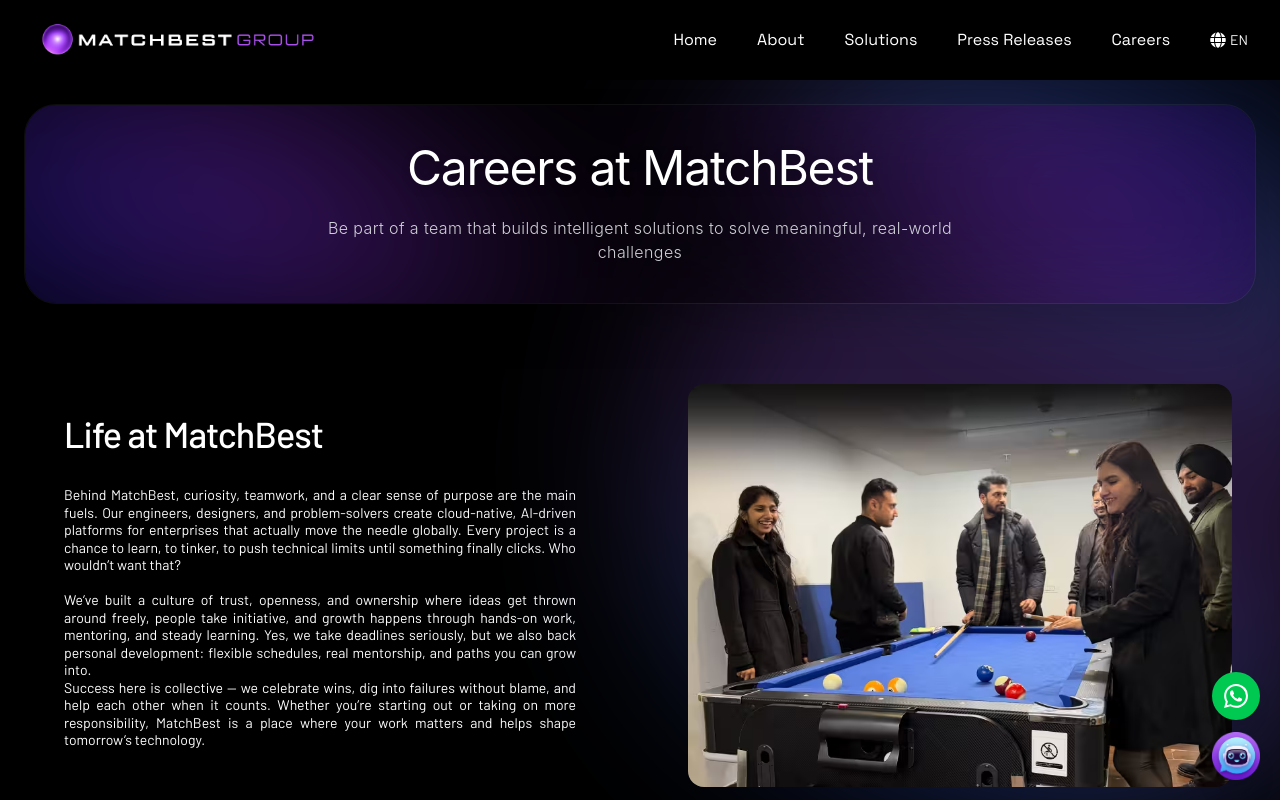
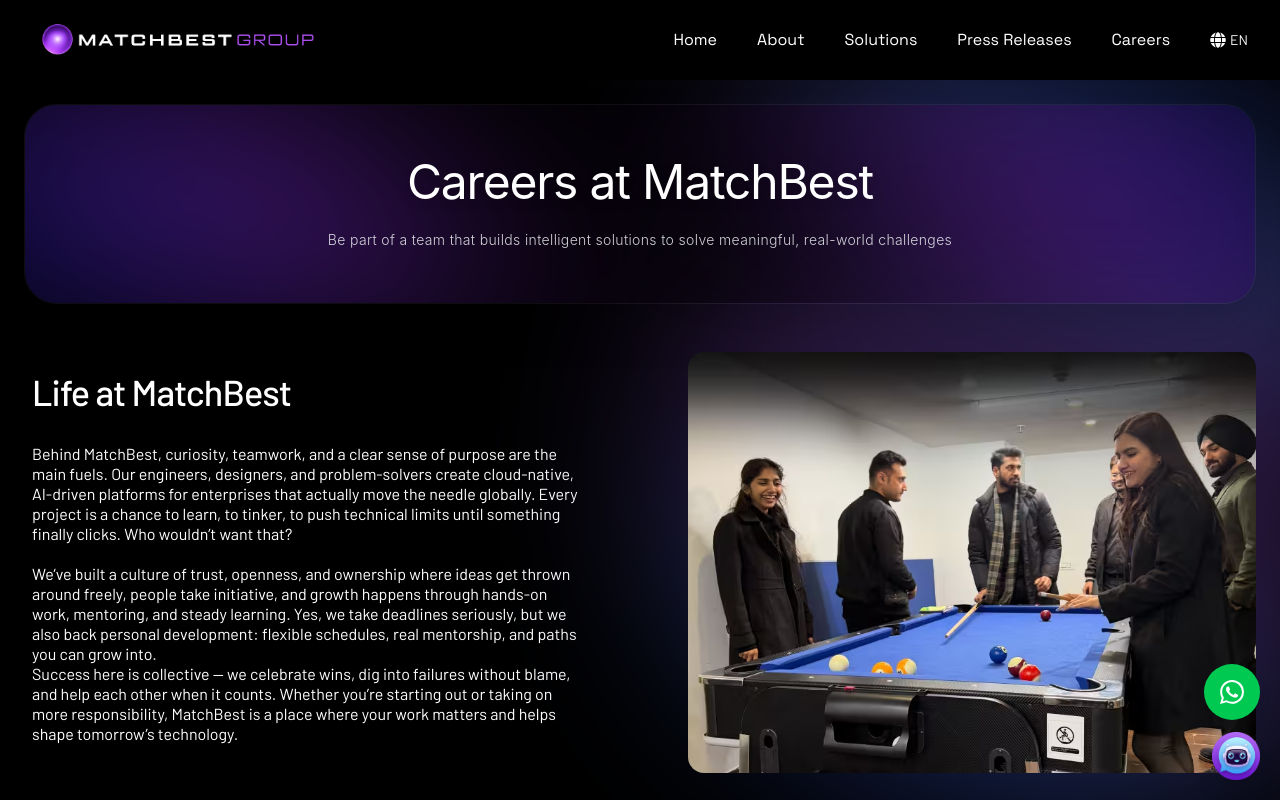
Before and after one commit to aashima0911/Matchbest-admin-panel, a Next.js app: page /Career in a window 1280 px wide. Shown: the top 800 px of the page. Built offline with nearby package versions, Linux system fonts and the light colour scheme.

Commit message:
minor change

```diff
--- a/src/app/Career/page.jsx
+++ b/src/app/Career/page.jsx
@@ -77,8 +77,8 @@
 const non_techJobs = jobsData.filter(job => job.category === 'Non-Technical');
 const internships = jobsData.filter(job => job.category === 'Internships');
 
-  return (
-    <div className="bg-black text-white min-h-screen flex flex-col py-6 ">
+return (
+  <div className="bg-black text-white min-h-screen flex flex-col py-6 ">
 
     <div className="min-h-screen text-white pt-18 md:pt-20 overflow-x-hidden selection:bg-purple-500 selection:text-white">
 
@@ -95,7 +95,7 @@
       ></div>
 
         <div
-            className="relative w-full h-[150px] md:h-[200px] rounded-[32px] overflow-hidden flex items-center justify-center shadow-2xl border border-white/5 mb-8">
+            className="relative w-full h-[150px] md:h-[200px] rounded-[32px] overflow-hidden flex items-center justify-center shadow-2xl border border-white/5 ">
 
           <div className="absolute w-full inset-0 z-0"
             style={{
@@ -109,12 +109,12 @@
             <div className="relative z-10 text-center px-6">
 
             {/* Main Heading */}
-            <h1 className="text-white text-4xl md:text-5xl font-['Inter'] font-normal mb-6 tracking-tight drop-shadow-lg">
+            <h1 className="text-white text-3xl md:text-5xl font-['Inter'] font-normal mb-6 tracking-tight drop-shadow-lg">
                 Careers at MatchBest
             </h1>
 
             {/* Subheading */}
-            <p className="text-gray-200 text-md md:text-md font-['Inter'] font-light tracking-wide max-w-2xl mx-auto opacity-90">
+            <p className="text-gray-200 text-sm md:text-md font-['Inter'] font-light tracking-wide max-w-2xl mx-auto opacity-90">
                 Be part of a team that builds intelligent solutions to solve meaningful, real-world challenges
             </p>
 
@@ -124,13 +124,13 @@
       </section>
 
       {/* === 2. LIFE AT MATCHBEST === */}
-      <section className="w-full bg-black py-12 px-6 md:px-10 lg:px-12 overflow-x-hidden">
-            <div className="container mx-auto max-w-[1300px] ">
+      <section className="w-full bg-black py-12 px-3 md:px-6 overflow-x-hidden">
+            <div className="container mx-auto w-full max-w-[1400px]">
 
               <div className="grid grid-cols-1 lg:grid-cols-2 gap-16 lg:gap-24 items-center">
 
                 {/* === LEFT COLUMN: TEXT CONTENT === */}
-                <div className="flex flex-col px-4 md:px-4 lg:px-4">
+                <div className="flex flex-col px-2 md:px-2">
 
                   {/* Heading */}
                   <h2 className="text-white text-3xl md:text-4xl font-medium tracking-tight mb-8">
@@ -138,7 +138,7 @@
                   </h2>
 
                   {/* Paragraph Content */}
-                  <div className="text-white text-justify text-sm leading-tight font-light mb-2">
+                  <div className="text-white text-md leading-tight font-light mb-2">
                     <p>
                         Behind MatchBest, curiosity, teamwork, and a clear sense of purpose are the main fuels. Our engineers, designers, and problem-solvers create cloud-native, AI-driven platforms for enterprises that actually move the needle globally. Every project is a chance to learn, to tinker, to push technical limits until something finally clicks. Who wouldn’t want that?
                     </p><br />
--- a/src/app/components/WhatsAppButton.jsx
+++ b/src/app/components/WhatsAppButton.jsx
@@ -14,7 +14,7 @@
       rel="noopener noreferrer"
       whileHover={{ scale: 1.1 }}
       whileTap={{ scale: 0.9 }}
-      className="fixed bottom-20 right-5 z-50 w-8 h-8 sm:w-12 sm:h-12 bg-green-500 rounded-full shadow-lg flex items-center justify-center hover:bg-green-600 transition-colors"
+      className="fixed bottom-20 right-5 z-50 w-8 h-8 sm:w-14 sm:h-14 bg-green-500 rounded-full shadow-lg flex items-center justify-center hover:bg-green-600 transition-colors"
       aria-label="Contact via WhatsApp"
     >
       <svg
```
